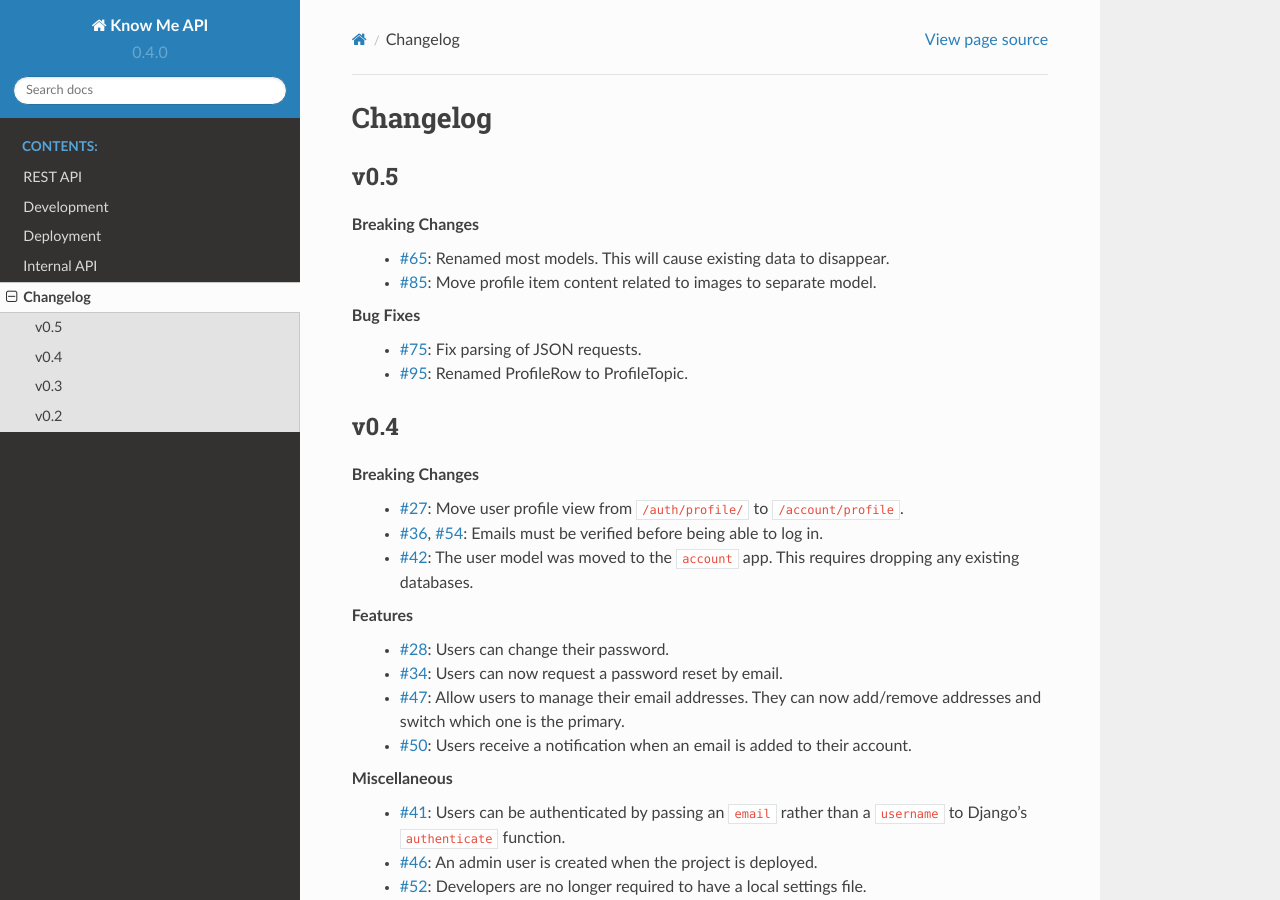
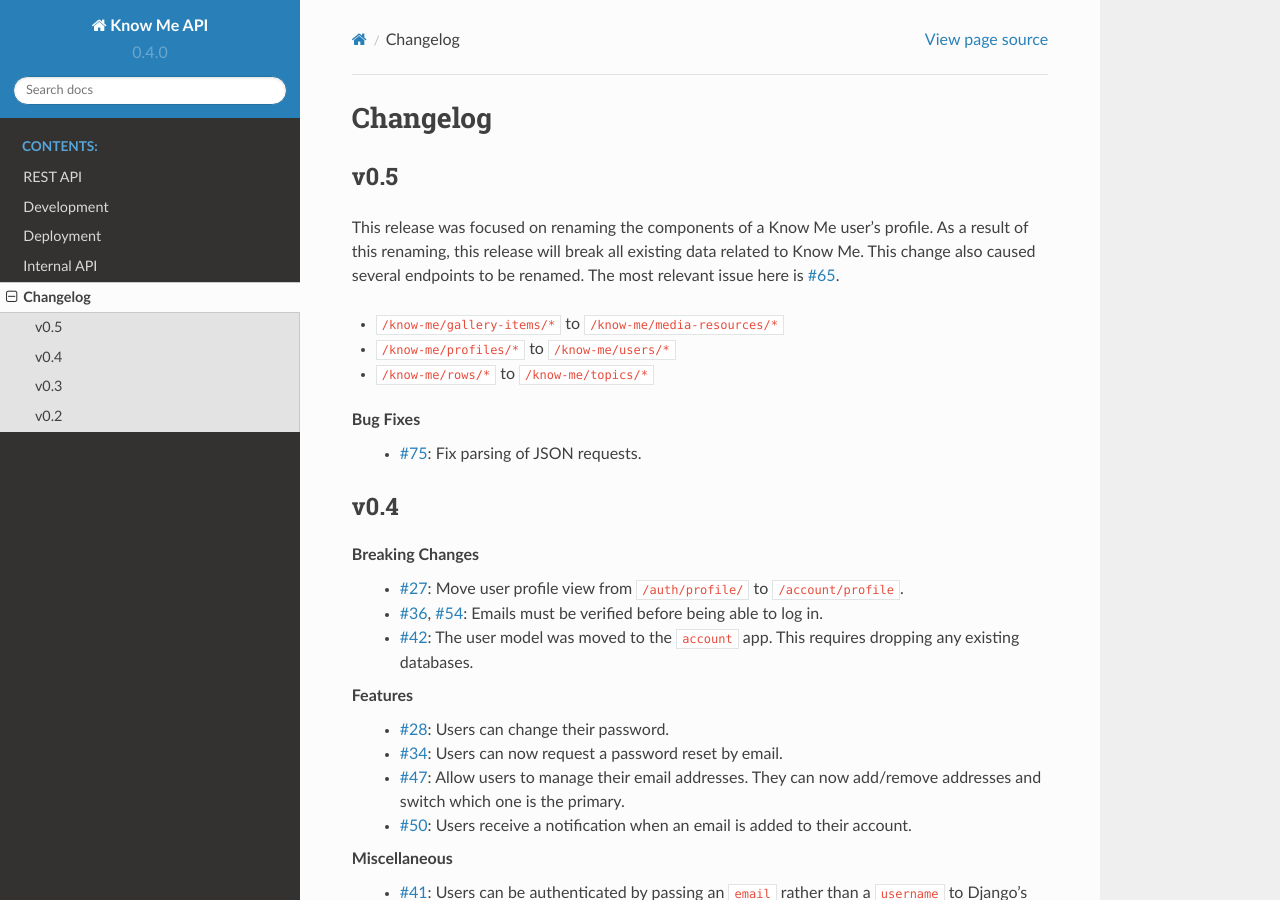
Before and after one commit to knowmetools/km-api, a Sphinx documentation site: the page built from docs/changelog.rst, in a window 1280 px wide and 900 px high. Built offline with Sphinx 7.4.7 and the Read the Docs theme 2.0.0, drawn with Linux system fonts in a browser that asks for light colours.

Commit message:
Move know me user info to /know-me/users/.
Since the `Profile` model was replaced by `KMUser`, it makes sense to
list these users at /know-me/users/.

```diff
--- a/docs/changelog.rst
+++ b/docs/changelog.rst
@@ -4,13 +4,14 @@ Changelog
 v0.5
 ----
 
-Breaking Changes
-  * :issue:`65`: Renamed most models. This will cause existing data to disappear.
-  * :issue:`85`: Move profile item content related to images to separate model.
+This release was focused on renaming the components of a Know Me user's profile. As a result of this renaming, this release will break all existing data related to Know Me. This change also caused several endpoints to be renamed. The most relevant issue here is :issue:`65`.
+
+* ``/know-me/gallery-items/*`` to ``/know-me/media-resources/*``
+* ``/know-me/profiles/*`` to ``/know-me/users/*``
+* ``/know-me/rows/*`` to ``/know-me/topics/*``
 
 Bug Fixes
   * :issue:`75`: Fix parsing of JSON requests.
-  * :issue:`95`: Renamed ProfileRow to ProfileTopic.
 
 v0.4
 ----
```
Also changed, not shown: 1 other file.
